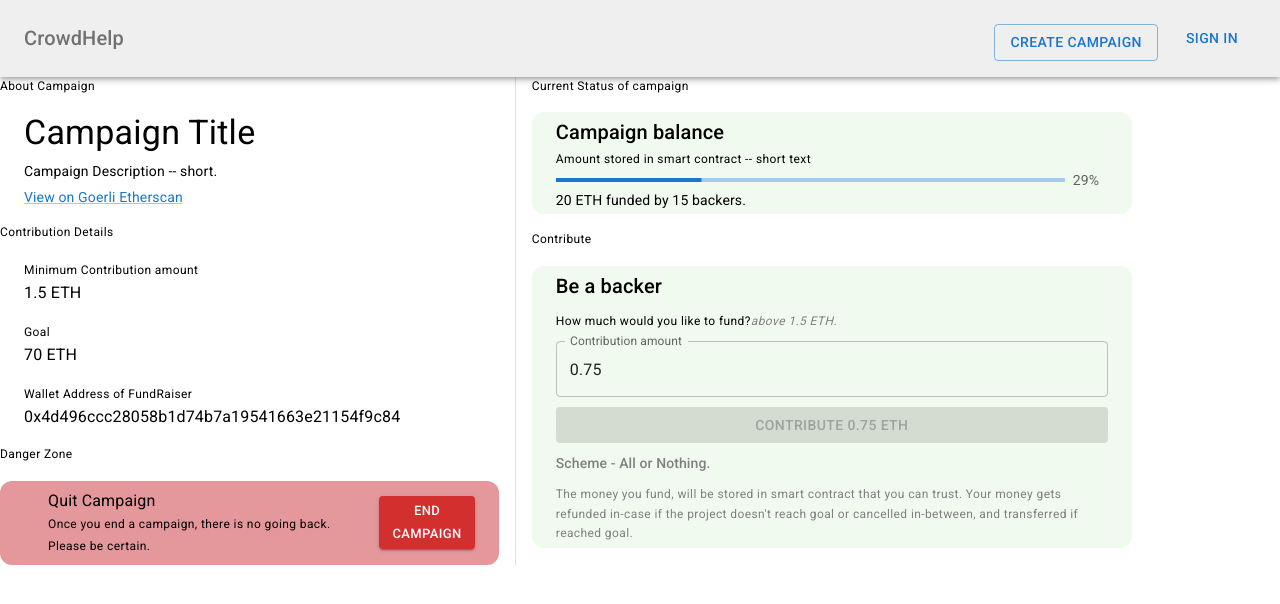
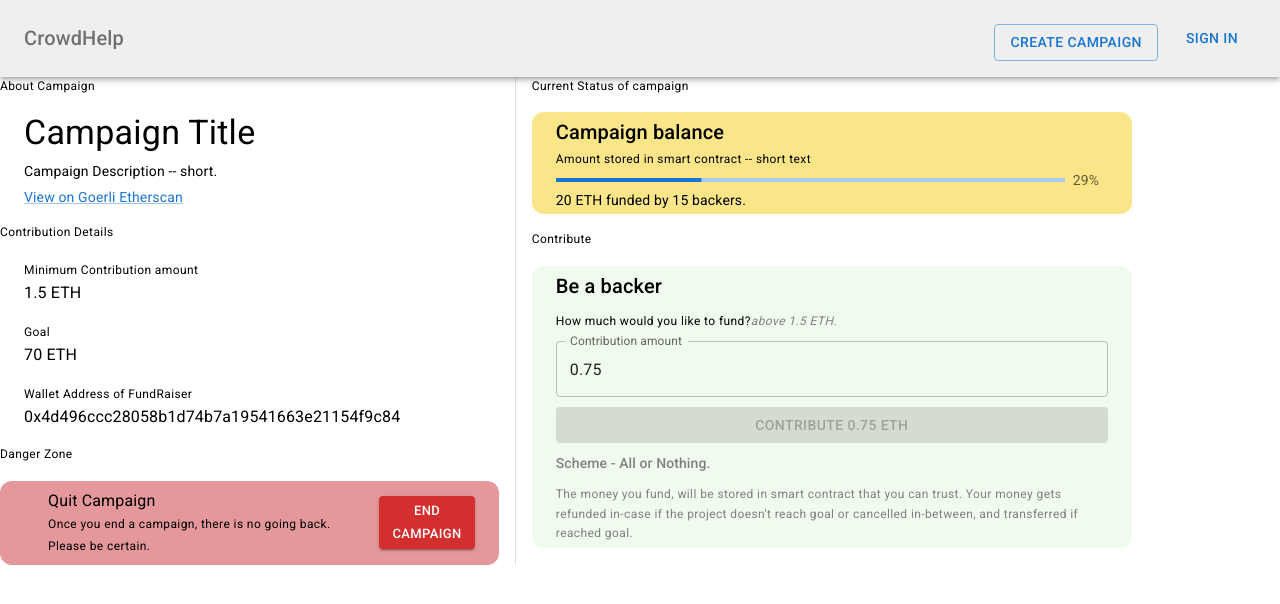
Before and after one commit to Balaji-Ganesh/CrowdHelp-Blockchain-based-crowdfunding-platform, a React (Vite) app: page /campaign in a window 1280 px wide. Shown: the top 604 px of the page. Built offline with nearby package versions, Linux system fonts and the light colour scheme; no server answers.

Commit message:
:wheelchair: #10 Highlighted campaign balance.

```diff
--- a/src/pages/campaigns/ViewCampaign.jsx
+++ b/src/pages/campaigns/ViewCampaign.jsx
@@ -134,7 +134,7 @@ function ViewCampaign() {
             </Typography>
             <Container
               maxWidth="sm"
-              sx={{ padding: 0.5, backgroundColor: "#f1faee", borderRadius: 3 }}
+              sx={{ padding: 0.5, backgroundColor: "#fae588", borderRadius: 3 }}
             >
               <Typography variant="h6">Campaign balance</Typography>
               <Typography variant="caption">
```
